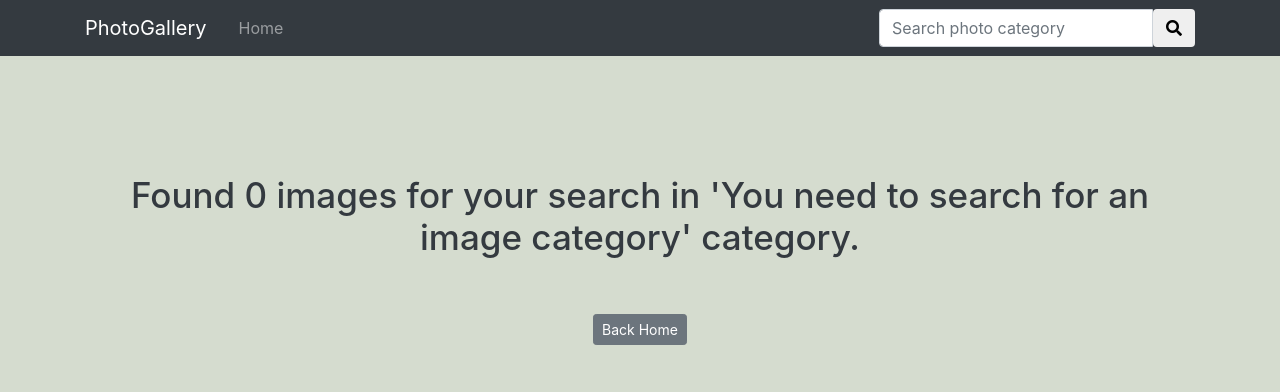
After one commit to Victoria045/Photo-Gallery, a Django app: page /search in a window 1280 px wide. The commit adds this page. Shown: the top 392 px of the page. Run offline with Django 3.2, Linux system fonts and the light colour scheme; some libraries are stand-ins or nearby versions.

Commit message:
modify the application view template

```diff
--- a/posted_photos/templates/photos/base.html
+++ b/posted_photos/templates/photos/base.html
@@ -2,6 +2,15 @@
 <!DOCTYPE html>
 <html>
 <head>
+    <!-- Global site tag (gtag.js) - Google Analytics -->
+    <script async src="https://www.googletagmanager.com/gtag/js?id=UA-144351462-1"></script>
+    <script>
+    window.dataLayer = window.dataLayer || [];
+    function gtag(){dataLayer.push(arguments);}
+    gtag('js', new Date());
+    gtag('config', 'UA-144351462-1');
+
+    </script>
 
     <!-- Required meta tags -->
     <meta charset="utf-8">
@@ -11,17 +20,30 @@
     <link rel="stylesheet" href="https://use.fontawesome.com/releases/v5.8.2/css/all.css">
     <link rel="stylesheet" href="https://maxcdn.bootstrapcdn.com/bootstrap/4.0.0/css/bootstrap.min.css" integrity="sha384-Gn5384xqQ1aoWXA+058RXPxPg6fy4IWvTNh0E263XmFcJlSAwiGgFAW/dAiS6JXm" crossorigin="anonymous">
 
-    <link rel="stylesheet" type="text/css" href="{% static 'photos/main.css' %}">
+    <link rel="stylesheet" type="text/css" href="{% static 'css/main.css' %}">
 
     {% if title %}
         <title>PhotoGallery - {#{{ title }}#}</title>
     {% else %}
         <title>PhotoGallery</title>
     {% endif %}
+
+    <script>
+      addEventListener("load", function () {
+          setTimeout(hideURLbar, 0);
+      }, false);
+
+      function hideURLbar() {
+          window.scrollTo(0, 1);
+      }
+
+  </script>
 </head>
+
 <body>
+  <div class="overlay">
     <header class="site-header">
-    <nav class="navbar navbar-expand-md navbar-dark bg-dark fixed-top">
+      <nav class="navbar navbar-expand-md navbar-dark bg-dark">
         <div class="container">
           <a class="navbar-brand mr-4" href="{% url 'photos-index' %}">PhotoGallery</a>
           <button class="navbar-toggler" type="button" data-toggle="collapse" data-target="#navbarToggle" aria-controls="navbarToggle" aria-expanded="false" aria-label="Toggle navigation">
@@ -36,10 +58,10 @@
               <!-- Adding a search form  -->
               <div class="navbar-right">
 
-              <form class="navbar-form" role="search" action="{#{% url 'search_results' %}#}">
+                <form class="navbar-form" role="search" action="{% url 'search' %}">
 
                   <div class="input-group">
-                  <input type="text" class="form-control" placeholder="Search photo category" name="">
+                    <input type="text" class="form-control" placeholder="Search photo category" name="category">
                     <div class="input-group-btn">
                       <button class="btn btn-default" type="submit"><i class="fas fa-search"></i></button>
                     </div>
@@ -64,6 +86,9 @@
       <script src="https://code.jquery.com/jquery-3.2.1.slim.min.js" integrity="sha384-KJ3o2DKtIkvYIK3UENzmM7KCkRr/rE9/Qpg6aAZGJwFDMVNA/GpGFF93hXpG5KkN" crossorigin="anonymous"></script>
       <script src="https://cdnjs.cloudflare.com/ajax/libs/popper.js/1.12.9/umd/popper.min.js" integrity="sha384-ApNbgh9B+Y1QKtv3Rn7W3mgPxhU9K/ScQsAP7hUibX39j7fakFPskvXusvfa0b4Q" crossorigin="anonymous"></script>
       <script src="https://maxcdn.bootstrapcdn.com/bootstrap/4.0.0/js/bootstrap.min.js" integrity="sha384-JZR6Spejh4U02d8jOt6vLEHfe/JQGiRRSQQxSfFWpi1MquVdAyjUar5+76PVCmYl" crossorigin="anonymous"></script>
+      <script src="{% static '/js/main.js'%}"></script>
+  </div>
+
 </body>
 </html>
 
--- /dev/null
+++ b/posted_photos/templates/photos/search.html
@@ -0,0 +1,52 @@
+{% extends 'photos/base.html' %}
+{% block content %}
+<div class="container py-5">
+
+    {% if images %}
+    <h2 class="text-center text-dark" id="found">Found {{ images|length }} images in '{{message}}' category</h2>
+    {% else %}
+    <h2 class="text-center text-dark py-5" id="foundnon"> Found 0 images for your search in '{{message}}' category.</h2>
+
+    <a class="d-block mx-auto" href="/">
+        <button class="btn btn-sm btn-secondary d-block mx-auto">Back Home</button>
+    </a>
+    {% endif %}
+
+    {% if images %}
+    <div class="card-columns">
+        {% for image in images %}
+        <div class="card" data-toggle="modal" data-target="#{{image.id}}">
+            <img src="{{image.image.url}}" alt="{{image.name}}" class="card-img">
+        </div>
+        <div class="modal fade" id="{{image.id}}" tabindex="-1" role="dialog"
+             aria-labelledby="exampleModalCenterTitle" aria-hidden="true">
+            <div class="modal-dialog modal-dialog-centered" role="document">
+                <div class="modal-content modalcard">
+                    <div class="modal-header">
+                        <h5 class="modal-title d-block mx-auto" id="exampleModalLongTitle">{{image.name}}</h5>
+                        <button type="button" class="close" data-dismiss="modal" aria-label="Close">
+                            <span aria-hidden="true">&times;</span>
+                        </button>
+                    </div>
+                    <div class="modal-body text-center">
+                        <img src="{{image.image.url}}" alt="{{image.name}}" class="img-fluid">
+                        <p>{{image.description}}</p>
+                        <span class="btn btn-sm btn-outline-success">{{image.category | title}}</span> <a href="/location/{{image.location}}" class="btn btn-sm btn-outline-info">{{image.location}}</a>
+                    </div>
+                    <div class="modal-footer">
+                        <input class="form-control input-lg" type="text"
+                               value="{{image.image.url}}" id="{{image.id}}.url">
+                        <button class="btn btn-success btn-sm" onclick="copyLink('{{image.id}}.url')">Copy</button>
+                        <button type="button" class="btn btn-outline-danger btn-sm" data-dismiss="modal">Close
+                        </button>
+                    </div>
+                </div>
+            </div>
+        </div>
+
+
+        {% endfor %}
+    </div>
+    {% endif %}
+</div>
+{% endblock %}
--- /dev/null
+++ b/static/css/main.css
@@ -0,0 +1,67 @@
+h2 {
+  color:white;
+  margin-top:2%;
+  font-size:35px;
+  }
+
+  .overlay{
+  margin:0;
+  padding:0;
+  /* background-color:rgba(49, 83, 15,0.3); */
+  }
+  .imagea{
+  margin-top:34%;
+  font-size:45px;
+  font-weight:bolder;
+  }
+  a{
+  text-decoration:none;
+  }
+  .image{
+  font-family: 'Special Elite', cursive;
+  margin-bottom:18%;
+
+  }
+  body{
+   scroll-behavior: smooth;
+   background-color:rgba(49, 83, 15,0.2);
+  }
+
+  .modalcard{
+  background-color:rgba(10,10,10,0.8);
+  color:white;
+  padding:3%;
+  border:none;
+  }
+  h3{
+  color:white;
+  font-family: 'Special Elite', cursive;
+  }
+  #locations{
+  color:white;
+  font-family: 'Special Elite', cursive;
+  }
+  hr{
+  background:white;
+  height:2px;
+  }
+  #imageheader{
+  font-family: 'Yeseva One', cursive;
+  }
+
+  .imgdesc{
+  font-family: 'Vollkorn', serif;
+  }
+
+  #found{
+  margin-bottom:3%;
+  }
+  #btn{
+  margin-right:6px;
+  }
+  .cat{
+  float:center;
+  background:gray;
+  padding:4px;
+  border-radius:6px;
+  }
--- /dev/null
+++ b/static/js/main.js
@@ -0,0 +1,36 @@
+copyLink =(element) => {
+  document.getElementById(element).select();
+  document.execCommand("copy");
+         }
+
+function scrollTo() {
+const links = document.querySelectorAll('.scroll');
+links.forEach(each => (each.onclick = scrollAnchors));
+}
+
+function scrollAnchors(e, respond = null) {
+const distanceToTop = el => Math.floor(el.getBoundingClientRect().top);
+e.preventDefault();
+var targetID = (respond) ? respond.getAttribute('href') : this.getAttribute('href');
+const targetAnchor = document.querySelector(targetID);
+if (!targetAnchor) return;
+const originalTop = distanceToTop(targetAnchor);
+window.scrollBy({ top: originalTop, left: 0, behavior: 'smooth' });
+const checkIfDone = setInterval(function() {
+ const atBottom = window.innerHeight + window.pageYOffset >= document.body.offsetHeight - 2;
+ if (distanceToTop(targetAnchor) === 0 || atBottom) {
+   targetAnchor.tabIndex = '-1';
+   targetAnchor.focus();
+   window.history.pushState('', '', targetID);
+   clearInterval(checkIfDone);
+ }
+}, 3000);
+}
+
+$('#exampleModal').on('show.bs.modal', function (event) {
+  var button = $(event.relatedTarget) // Button that triggered the modal
+  var recipient = button.data('whatever')
+  var modal = $(this)
+  modal.find('.modal-title').text('New message to ' + recipient)
+  modal.find('.modal-body input').val(recipient)
+})
```
Also changed, not shown: posted_photos/templates/photos/index.html (+49 -0 lines), posted_photos/templates/photos/location.html (added, +47 -0 lines). Lines whose indentation alone changed are shown as unchanged.
